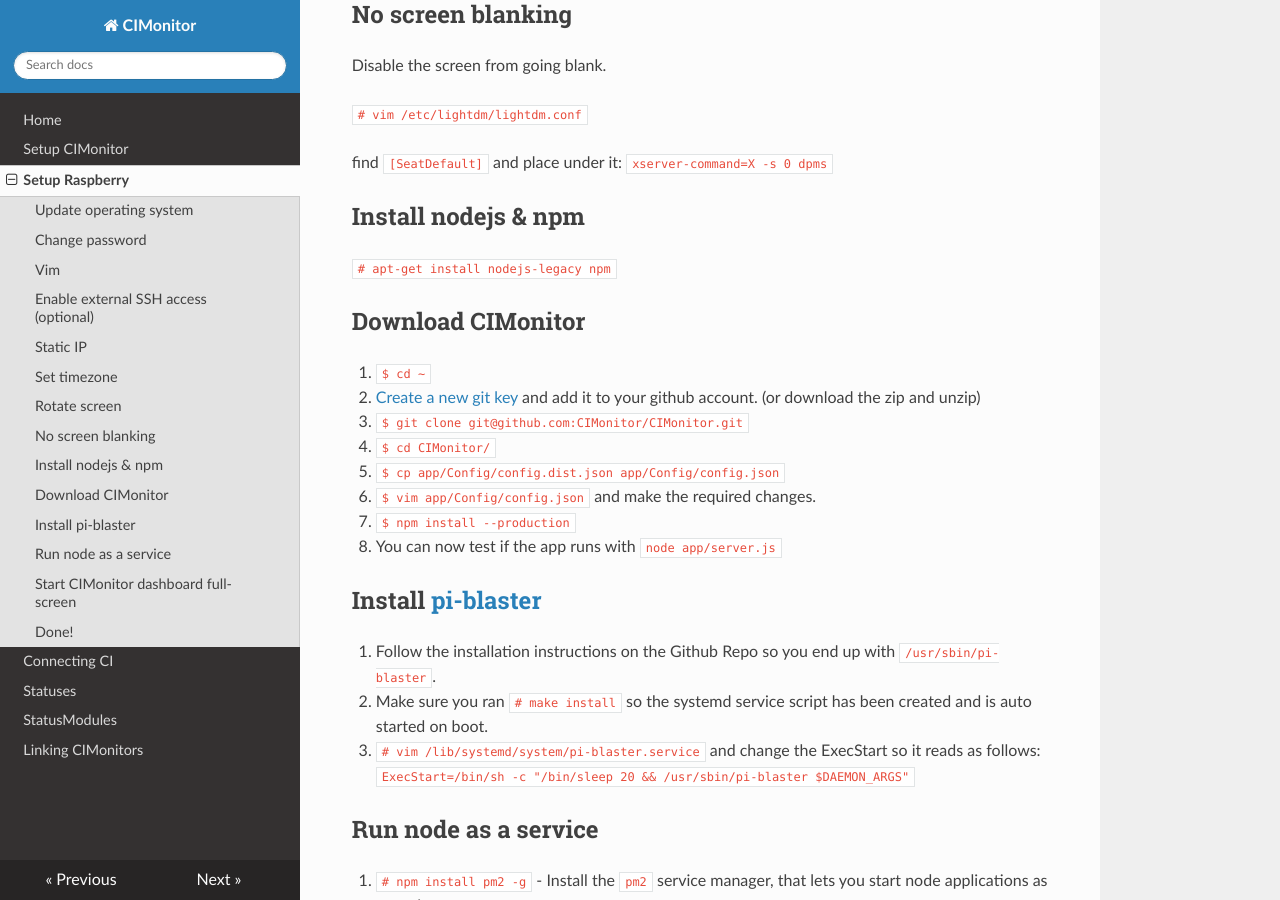
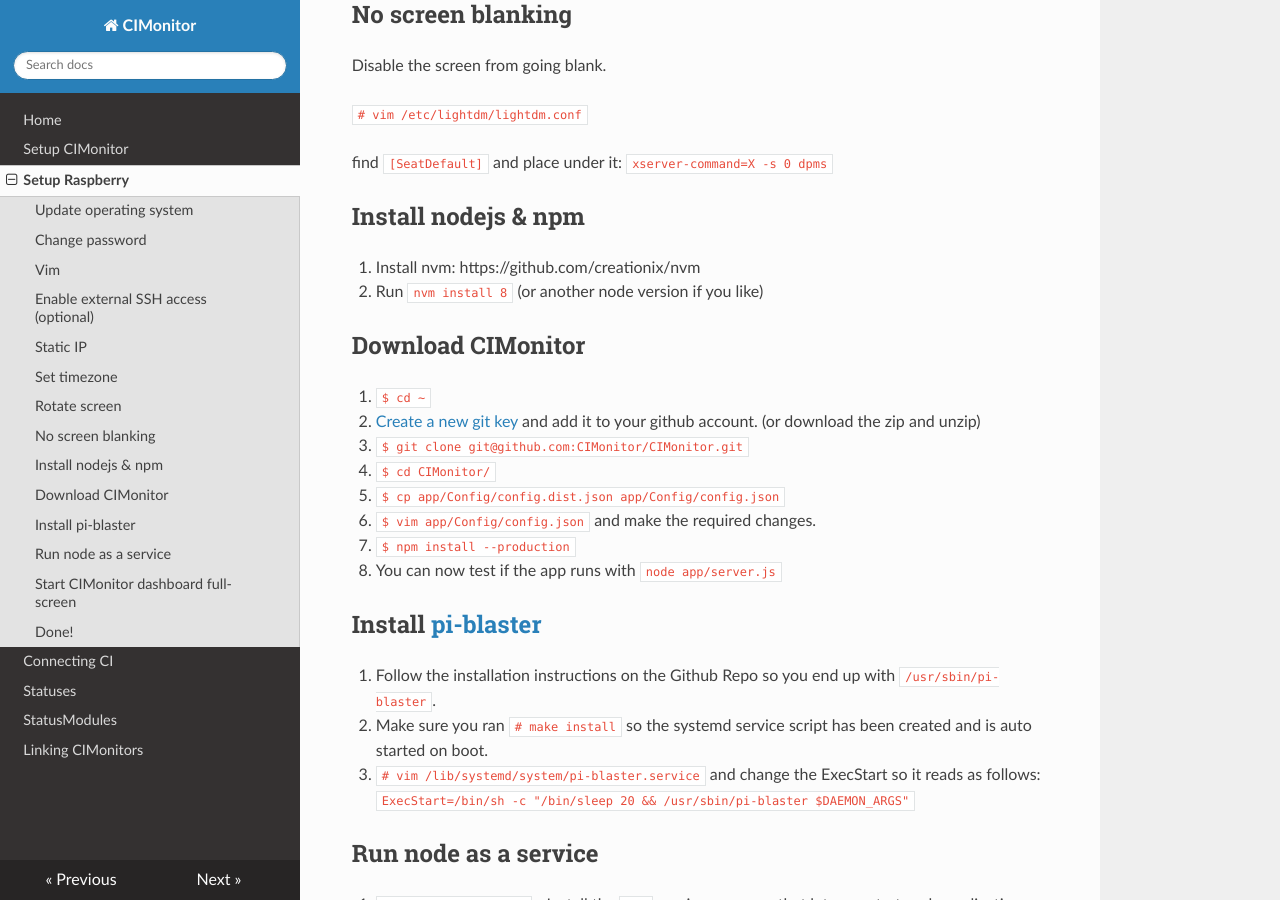
Before and after one commit to FuturePortal/CIMonitor, an MkDocs documentation site: the page built from docs/setup-raspberry.md, in a window 1280 px wide and 900 px high, scrolled down 1583 px. Built offline with MkDocs 1.6.1, drawn with Linux system fonts in a browser that asks for light colours; nearby versions of some CDN libraries; old or Windows-style settings are respelled for this version of MkDocs.

Commit message:
Install node via NVM instead of legacy packages

```diff
--- a/docs/setup-raspberry.md
+++ b/docs/setup-raspberry.md
@@ -68,7 +68,8 @@
 
 ## Install nodejs & npm
 
-`# apt-get install nodejs-legacy npm`
+1. Install nvm: https://github.com/creationix/nvm
+1. Run `nvm install 8` (or another node version if you like)
 
 ## Download CIMonitor
 
```
